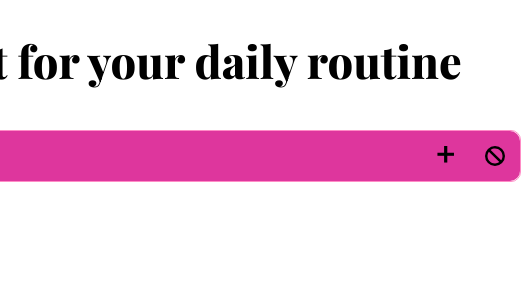
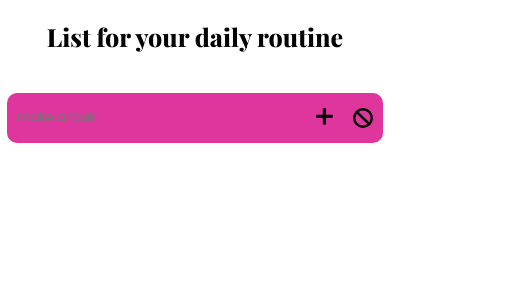
Before and after one commit to thazinnaing/to-do-list, a React (Vite) app: page / in a window 390 px wide. Shown: the top 300 px of the page, 531 px wide, since content can reach past the window. Built offline with nearby package versions, Linux system fonts and the light colour scheme.

Commit message:
fifth commit , add responsive

```diff
--- a/src/App.css
+++ b/src/App.css
@@ -1,4 +1,5 @@
 @import url('https://fonts.googleapis.com/css2?family=Playfair+Display:wght@800&display=swap');
+
 .container{
   width: 100%;
   height: 100%;
@@ -6,7 +7,6 @@
   flex-direction: column;
   align-items: center;
   gap: 20px;
-  padding: 10px;
 
 }
 h1{
@@ -15,3 +15,13 @@ h1{
   margin-bottom: 20px;
   margin-top: 20px;
 }
+@media screen and (max-width: 840px){
+  h1{
+    font-size: 40px;
+  }
+}
+@media screen and (max-width: 640px){
+  h1{
+    font-size: 25px;
+  }
+}
--- a/src/components/form.jsx
+++ b/src/components/form.jsx
@@ -7,17 +7,6 @@ const Form=({todos, updateTodos, inputText, updateInputText, editTodo, setEditTo
 
     const updateText=(e)=>{
         updateInputText(e.target.value);
-    }
-
-    const toUpdateTodo=()=>{
-        const newTodo=todos.map(todo=>{
-            if(todo.id === editTodo.id){
-                return(({...todo, inputText: inputText}))
-            }
-            return todo;
-        })
-        updateTodos(newTodo);
-        setEditTodo("");
     }
 
     const addTodoList=(e)=>{
@@ -34,7 +23,15 @@ const Form=({todos, updateTodos, inputText, updateInputText, editTodo, setEditTo
                 updateInputText("");
             }
             else{
-                toUpdateTodo();
+                const newTodo=todos.map(todo=>{
+                    if(todo.id === editTodo.id){
+                        return(({...todo, inputText: inputText}))
+                    }
+                    return todo;
+                })
+                updateTodos(newTodo);
+                updateInputText("");
+                setEditTodo("");
             }
         }
     }
--- a/src/components/selectionBox.jsx
+++ b/src/components/selectionBox.jsx
@@ -1,5 +1,5 @@
 import React from "react";
-import '../css/selectionbox.css';
+import '../css/selectionBox.css';
 const Selectionbox=({setStatus})=>{
 
     const updateStatus=(e)=>{
--- a/src/css/form.css
+++ b/src/css/form.css
@@ -1,10 +1,11 @@
 .input-container{
+    width: 100%;
+    height: 100%;
     display: flex;
-    border: 1px solid #FF8CC6;
     border-radius: 10px;
   }
   .input-div{
-    width: 550px;
+    width: 560px;
     height: 50px;
   }
   .input-container input{
@@ -23,6 +24,7 @@
   .plus-btn{
     width: 50px;
     height: 50px;
+
   }
   button{
     width: 100%;
@@ -50,3 +52,20 @@
   button:hover{
     color: pink;
   }
+  @media screen and (max-width: 840px){
+    .input-div{
+      width: 510px;
+    }
+  }
+  @media screen and (max-width: 640px){
+    .input-container{
+      width: 100vw;
+      padding: 0 7px;
+    }
+    .input-div{
+      width: 100%;
+    }
+    .input-container input{
+      font-size: 13px;
+    }
+  }
--- a/src/css/list.css
+++ b/src/css/list.css
@@ -10,10 +10,6 @@
     display: flex;
     flex-direction: column;
     gap:10px;
-}
-
-.selection{
-    width: 40px;
 }
 
 .todo{
@@ -44,12 +40,37 @@
     justify-content: center;
     align-items: center;
 }
-.trash img,.tick img{
+.trash img,.tick img,.edit img{
     width: 20px;
     height: 20px;
 }
 .trash{
     border-top-right-radius: 10px;
     border-bottom-right-radius: 10px;
+}
+@media screen and (max-width: 840px){
+    .todo-content{
+        width: 490px;
+    }
+}
+@media screen and (max-width: 640px){
+    .todo-container{
+        padding: 0 7px;
+    }
+    .todo-content{
+        width: 100%;
+    }
+    .text{
+        font-size: 13px;
+    }
+    .tick,.trash,.edit{
+        width: 10%;
+    }
+    .trash img,.tick img,.edit img{
+        width: 13px;
+        height: 13px;
+    }
+
+
 
 }
--- a/src/css/selectionBox.css
+++ b/src/css/selectionBox.css
@@ -1,14 +1,24 @@
 .select{
-    width: 100px;
+    width: 110px;
     height: 50px;
     background-color: rgb(217,23,61);
     border:none;
     outline: none;
     border-radius: 8px;
-    font-size: 17px;
+    font-size: 14px;
 }
 option{
-    width: 100px;
     background-color: rgb(217,23,61);
-    font-size: 15px;
+    font-size: 14px;
 }
+@media screen and (max-width: 480px){
+   .select{
+    width: 70px;
+    font-size: 10px;
+   }
+   option{
+    width: 70px;
+    background-color: rgb(217,23,61);
+    font-size: 10px;
+   }
+}
--- a/src/index.css
+++ b/src/index.css
@@ -7,8 +7,8 @@
 
 }
 body{
-    width: 100%;
-    height: 100%;
+    width: 100vw;
+    height: 100vh;
     display: flex;
     justify-content: center;
 }
```
